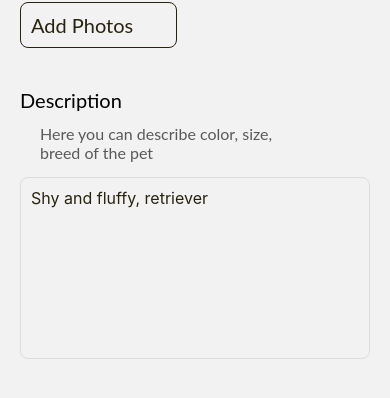
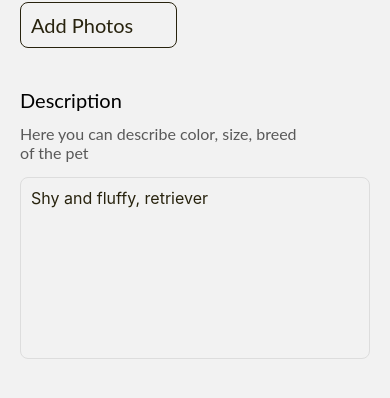
Before and after one commit to Valroshal/PetResqueFrontend, a React Native app: screen /AddpetLost in a window 390 px wide. Shown: the part 276-674 px from the top of the page. Built offline with nearby package versions, Linux system fonts and the light colour scheme.

Commit message:
pr fixing

```diff
--- a/src/containers/AddPetFirst/AddPetLost/AddPetLost.tsx
+++ b/src/containers/AddPetFirst/AddPetLost/AddPetLost.tsx
@@ -12,17 +12,16 @@ import {useState} from "react";
 const ImagePicker = require('react-native-image-picker');
 
 const styles = StyleSheet.create({
-  sub_title_text: {
+  subTitleText: {
     fontSize: 16,
     fontFamily: 'Lato',
   } as TextStyle,
-  title_text: {
+  titleText: {
     fontSize: 20,
     fontFamily: 'Lato',
   } as TextStyle,
   container: {
     justifyContent: 'flex-start',
-    paddingHorizontal: 20,
     marginBottom: 40,
   } as ViewStyle,
   title: {
@@ -31,7 +30,6 @@ const styles = StyleSheet.create({
   } as ViewStyle,
   smallText: {
     justifyContent: 'flex-start',
-    paddingLeft: 20,
     paddingRight: 70,
     paddingBottom: 15,
   } as ViewStyle,
@@ -65,15 +63,11 @@ const AddPetLost: React.FC<Props> = ({navigation}) => {
       selectionLimit: 0
     };
     ImagePicker.launchImageLibrary(options, (response: any) => {
-      console.log('response', response);
       if (response.didCancel) {
-        console.log('User cancelled photo picker');
         Alert.alert('You did not select any image');
       }
       else {
         setPhotos(response.assets);
-        console.log("set to photo: ", response);
-        console.log("photos" , photos);
       }
     });
   };
@@ -81,27 +75,27 @@ const AddPetLost: React.FC<Props> = ({navigation}) => {
 
 
   return (
-    <View>
+    <View style={{paddingHorizontal: 20}}>
       <View style={styles.smallText}>
-        <Text style={[styles.sub_title_text, {color: '#28230E'}]}>
+        <Text style={[styles.subTitleText, {color: '#28230E'}]}>
           Here are details of your dog - ֿMars. You can edit it here
         </Text>
       </View>
       <View style={styles.container}>
         <View style={styles.title}>
-          <Text style={[styles.title_text , { color: '#000'}]}>
+          <Text style={[styles.titleText , { color: '#000'}]}>
             Animal Type
           </Text>
         </View>
           <TouchableOpacity style={styles.btn} onPress={addPetType}>
-            <Text style={[styles.sub_title_text ,{padding: 13.5, color: '#6C6C6C'}]}>
+            <Text style={[styles.subTitleText ,{padding: 13.5, color: '#6C6C6C'}]}>
               Please choose type
             </Text>
           </TouchableOpacity>
       </View>
       <View style={styles.container}>
         <View style={styles.title}>
-          <Text style={[styles.title_text,{ color: '#000'}]}>
+          <Text style={[styles.titleText,{ color: '#000'}]}>
             Add Photos
           </Text>
         </View>
@@ -126,19 +120,19 @@ const AddPetLost: React.FC<Props> = ({navigation}) => {
       </View>
       <View style={styles.container} >
         <View style={styles.title}>
-          <Text style={[styles.title_text , {color: '#000'}]}>
+          <Text style={[styles.titleText , {color: '#000'}]}>
             Description
           </Text>
         </View>
         <View style={styles.smallText}>
-          <Text style={[styles.sub_title_text, {color: '#595959'}]}>
+          <Text style={[styles.subTitleText, {color: '#595959'}]}>
             Here you can describe color, size, breed of the pet
           </Text>
         </View>
         <View style={styles.btn}>
           <TextInput placeholderTextColor='#28230E'
                      placeholder="Shy and fluffy, retriever"
-                     style={ {padding: 10, paddingBottom: 150, fontSize: 16}}
+                     style={{padding: 10, paddingBottom: 150, fontSize: 16}}
           >
           </TextInput>
         </View>
```
